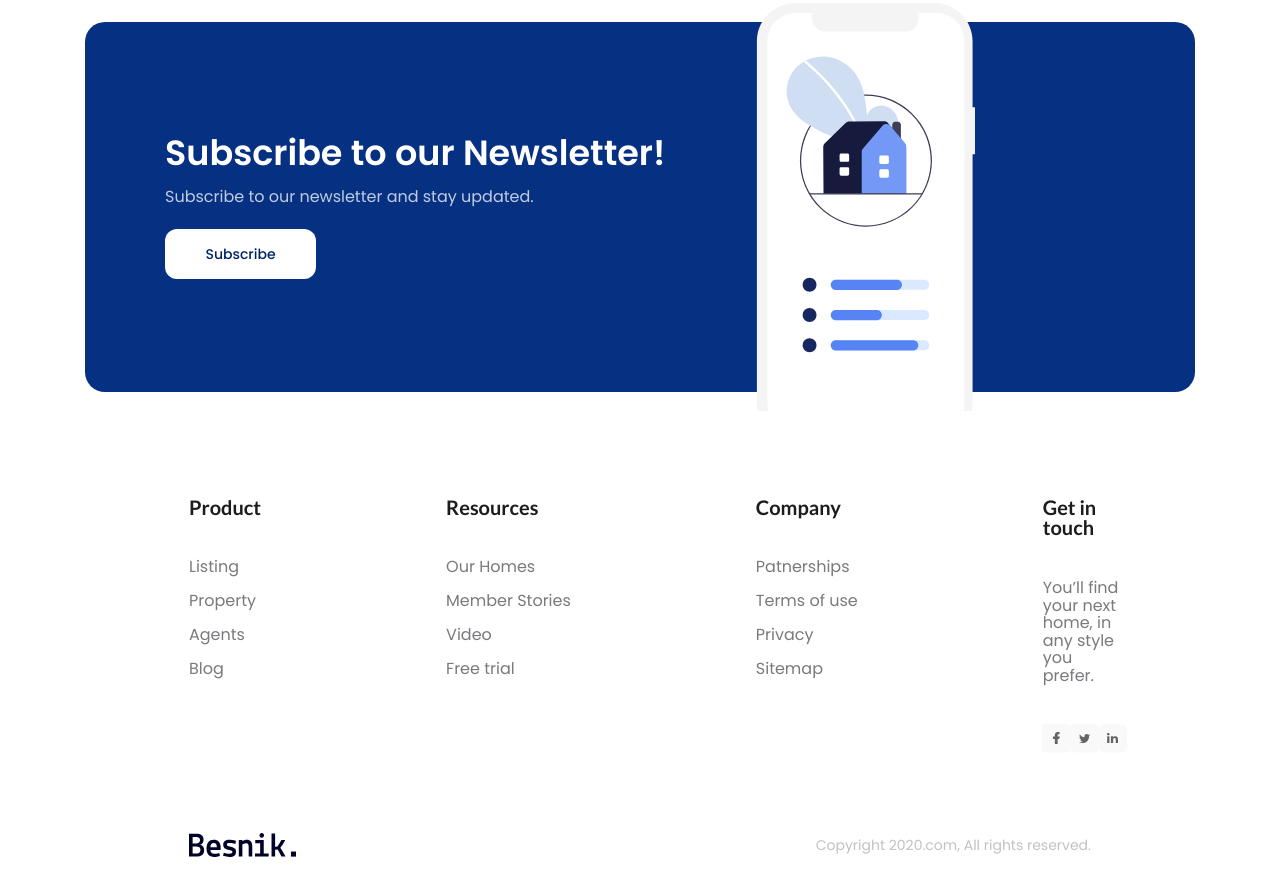
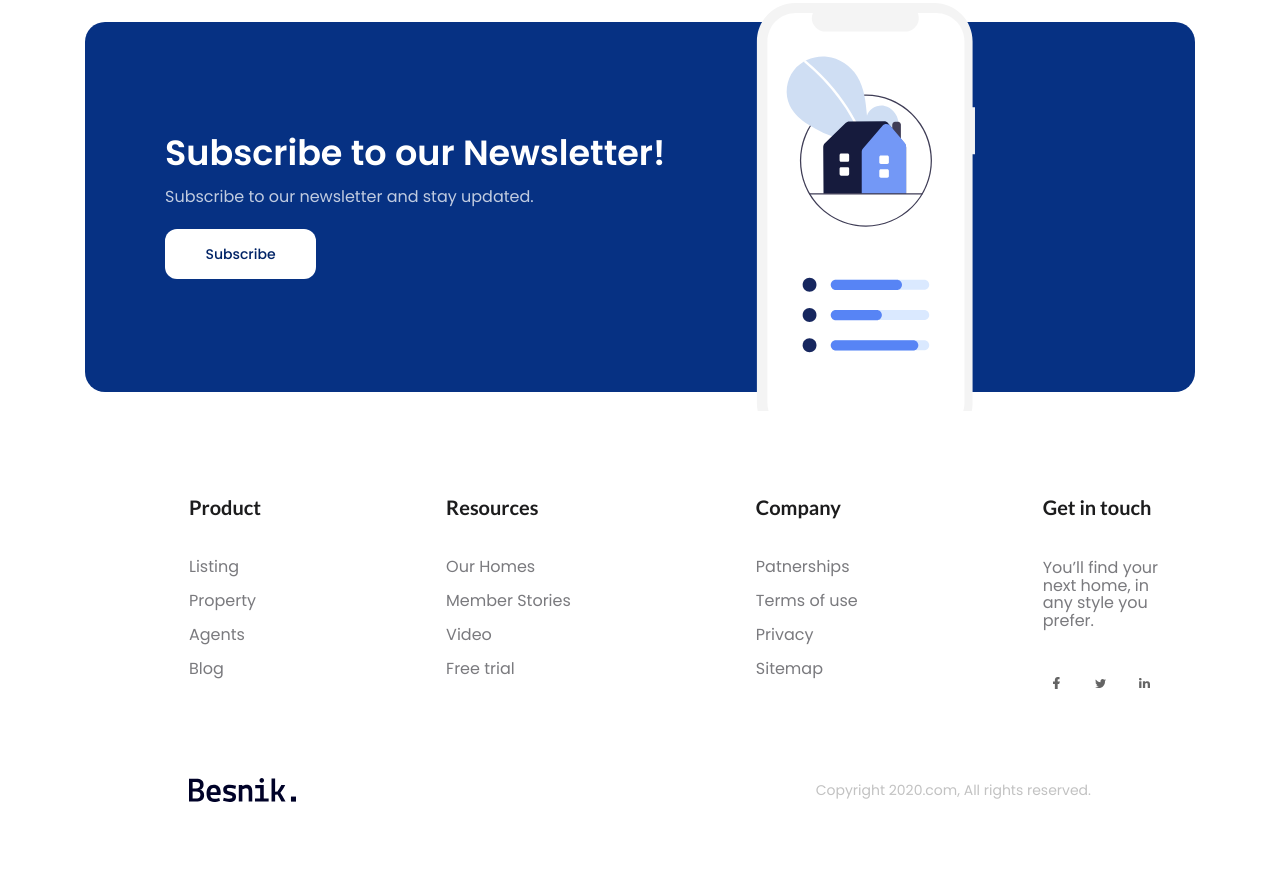
Before and after one commit to hvda1411/christopher-project-1, a plain HTML site: page index.html in a window 1280 px wide. Shown: the part 3603-4498 px from the top of the page. After the commit the page ends 4463 px from the top, so only its background shows below. Drawn offline with Linux system fonts and the light colour scheme.

Commit message:
Fix bug phan social

```diff
--- a/assets/css/styles.css
+++ b/assets/css/styles.css
@@ -616,11 +616,11 @@ a {
     display: flex;
     align-items: center;
     justify-content: center;
-    border-radius: 33px;
+    border-radius: 5px;
 }
 
 .footer .social-link:hover {
-    background: #9e9a9a;
+    background-color: #b8b6b6;
 }
 
 .footer .row-bottom {
@@ -630,6 +630,10 @@ a {
     margin-top: 81px;
 }
 
+.footer .social-link +.social-link {
+    margin-left: 16px;
+}
+
 .footer .copyright {
     color: #C2C2C2;
     font-size: 1.4rem;
--- a/index.html
+++ b/index.html
@@ -666,19 +666,19 @@
                             <div class="social">
                                 <a href="" class="social-link">
                                     <img
-                                        src="assets/img/Facebook icon.svg"
+                                        src="assets/img/facebook icon dung.svg"
                                         alt=""
                                     />
                                 </a>
                                 <a href="" class="social-link">
                                     <img
-                                        src="assets/img/twitter icon.svg"
+                                        src="assets/img/twitter icon exactly.svg"
                                         alt=""
                                     />
                                 </a>
                                 <a href="" class="social-link">
                                     <img
-                                        src="assets/img/linkedin icon.svg"
+                                        src="assets/img/linkeding exactly.svg"
                                         alt=""
                                     />
                                 </a>
```
Also changed, not shown: assets/img/facebook icon dung.svg (added), assets/img/linkeding exactly.svg (added), assets/img/twitter icon exactly.svg (added).
